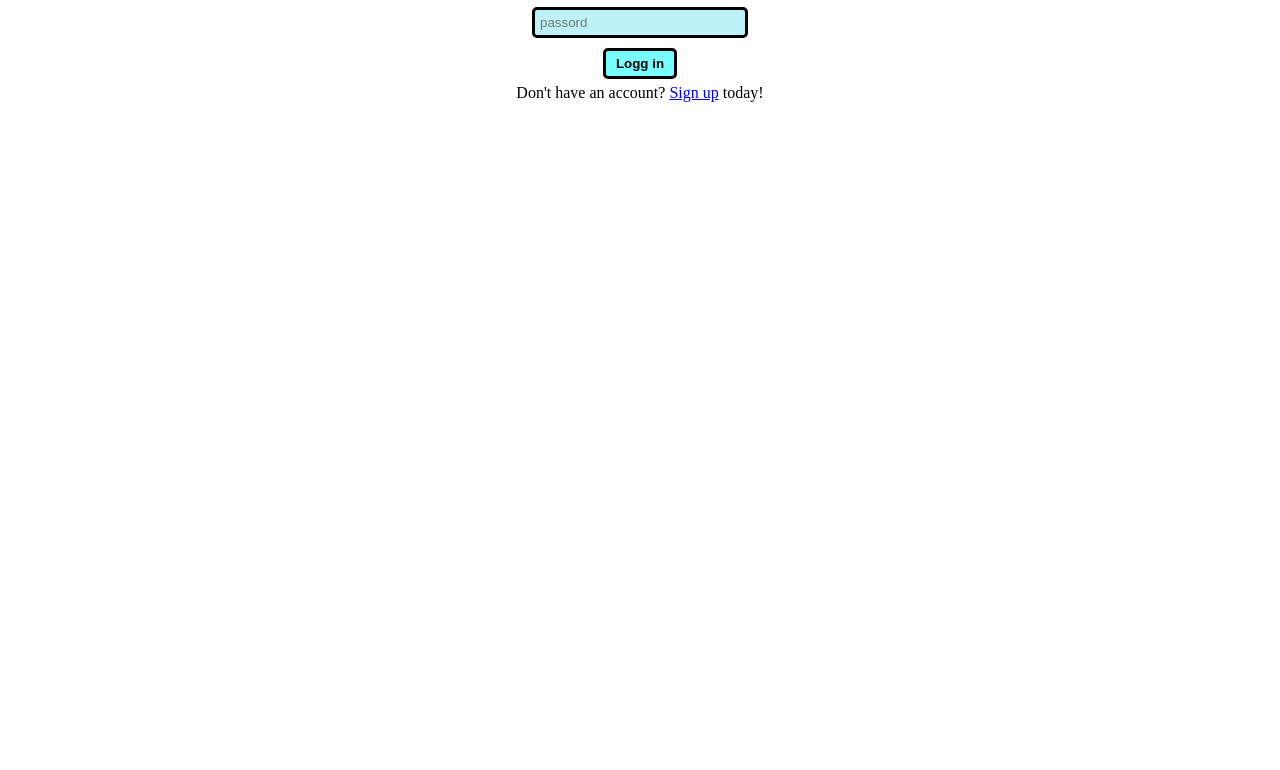
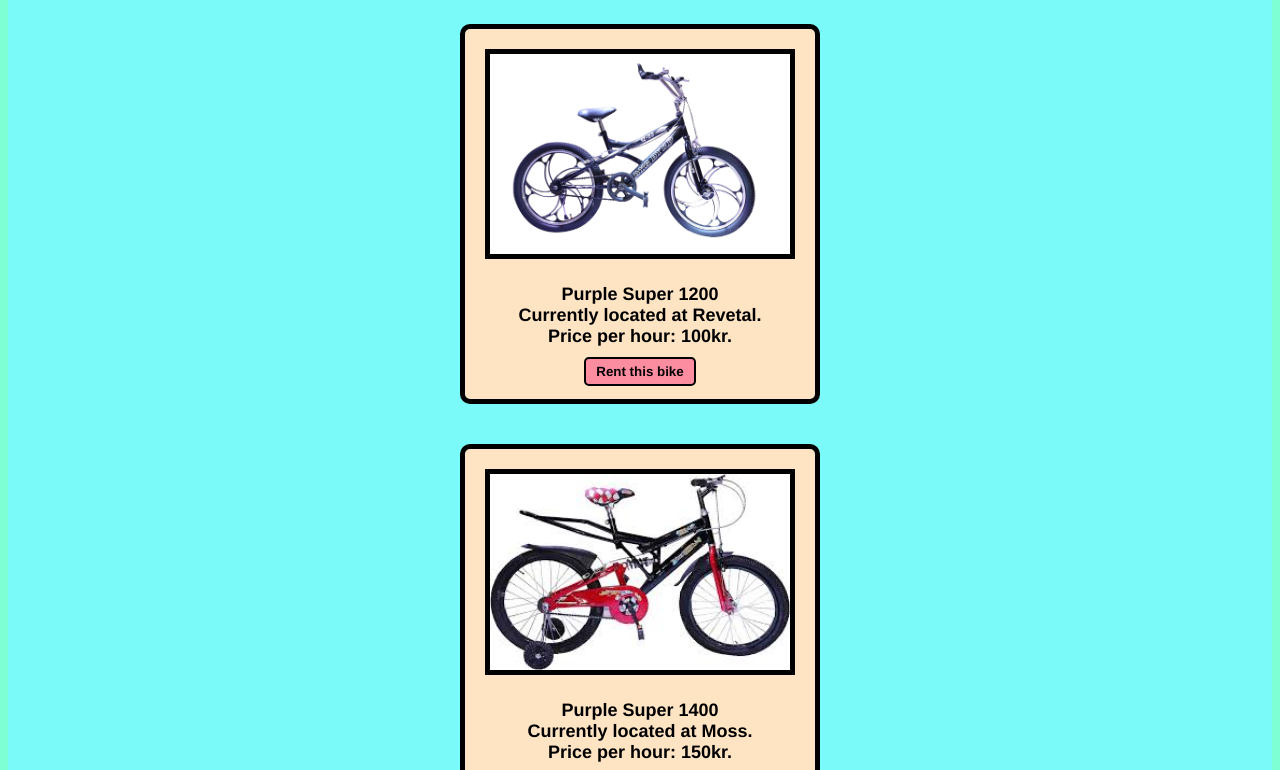
Before and after one commit to camillahu/Sykkelutleie, a plain HTML site: page index.html in a window 1280 px wide. Shown: the part 114-884 px from the top of the page. Before the commit the page ends 800 px from the top, so only its background shows below. Drawn offline with Linux system fonts and the light colour scheme.

Commit message:
litt fiksing

```diff
--- a/model.js
+++ b/model.js
@@ -2,9 +2,10 @@ const app= document.getElementById("app")
 let inputMsg = "";
 const model = {
     app: {
-        page: '',
+        page: 'bicycles',
         loggedInUser: null,
         isAdmin: false,
+        currentBike: null,
     },
     input: {
         createUserPage: {
@@ -40,16 +41,16 @@ const model = {
         bicycles: [
             {
                 bicycleId: 0,
-                color: "purple",
-                bicycleModel: "super 1200",
+                color: "Purple",
+                bicycleModel: "Super 1200",
                 location: "Revetal",
                 pricePerHour: 100,
                 img: "sykkel1.jpg",
             },
             {
                 bicycleId: 1,
-                color: "red and black",
-                bicycleModel: "super 1400",
+                color: "Red and black",
+                bicycleModel: "Super 1400",
                 location: "Moss",
                 pricePerHour: 150,
                 img: "sykkel2.jpg",
@@ -94,7 +95,6 @@ const model = {
             {rentMessage:  "",
             logInErrorMessage: "",
             },
-        selectedBikeId: -1,
 
     },
 }
--- a/scripts/bicyclesController.js
+++ b/scripts/bicyclesController.js
@@ -0,0 +1,4 @@
+function setSelectedBike(bikeId) {
+model.app.currentBike = bikeId;
+changePage('startRent')
+}
--- a/scripts/bicyclesView.js
+++ b/scripts/bicyclesView.js
@@ -2,7 +2,31 @@ function updateBicyclesView() {
     app.innerHTML = /*HTML*/ `
     <div class= "uBVContainer">
     <h1 class="uBVHeader">Bicycles for rent</h1>
-    <div class="bicyclePic1"><img src="sykkel1.jpg"> <br>
+    ${bicyclesLoop()}
+   </div>
+
+   `
+}
+
+function bicyclesLoop() {
+    let bikes = model.data.bicycles
+    let html = '';
+    for (let i = 0; i < bikes.length; i++) {
+        html += /*HTML*/ `
+        <div class="bicyclePic1"><img src="${bikes[i].img}"> <br>
+        ${bikes[0].color} ${bikes[i].bicycleModel} <br>
+            Currently located at ${bikes[i].location}. <br>
+            Price per hour: ${bikes[i].pricePerHour}kr.
+            <br> <button onclick="setSelectedBike(${i})">Rent this bike</button>
+        </div>
+        `
+    }
+    return html
+}
+
+
+
+/* <div class="bicyclePic1"><img src="sykkel1.jpg"> <br>
     Beautiful
     ${model.data.bicycles[0].color}
     ${model.data.bicycles[0].bicycleModel}. <br>
@@ -17,9 +41,4 @@ function updateBicyclesView() {
     Currently located at ${model.data.bicycles[1].location}. <br>
     Price per hour: ${model.data.bicycles[1].pricePerHour}kr.
     <br> <button onclick="setSelectedBike(1)">Rent this bike</button>
-    </div>
-
-   </div>
-
-   `
-}
+    </div> */
--- a/scripts/userRentPageController.js
+++ b/scripts/userRentPageController.js
@@ -19,9 +19,3 @@ function getPaymentMethod (chosenPaymentMethod) {
     `;
         updateUserRentPageView();
 }
-
-function setSelectedBike (bikeId){
-    console.log(bikeId)
-    model.data.selectedBikeId = bikeId;
-    changePage('startRent');
-}
--- a/scripts/userRentPageView.js
+++ b/scripts/userRentPageView.js
@@ -1,7 +1,7 @@
 function updateUserRentPageView() {
-    let bicycle = model.data.bicycles.find(bicycle=> bicycle.bicycleId == model.data.selectedBikeId)
+    let bicycle = model.data.bicycles.find(bicycle=> bicycle.bicycleId == model.app.currentBike)
     console.log(bicycle)
-    console.log(model.data.selectedBikeId)
+    console.log(model.app.currentBike)
         app.innerHTML = /*HTML*/ `
         <div class="uURPWInfo"><img src=${bicycle.img}> <br>
     Model: ${bicycle.bicycleModel} <br>
--- a/style.css
+++ b/style.css
@@ -1,12 +1,18 @@
+body{
+    background-color: aquamarine;
+}
 .cupContainer {
     font-family: arial, sans-serif;
-
+    display: flex;
+    justify-content: center;
+    align-items: center;
+    flex-direction: column;
 }
 
 .cupInputs input {
-    margin-bottom: 3px;
+    margin-bottom: 5px;
     background-color: rgb(248, 198, 182);
-    border: 1px solid rgb(114, 29, 4);
+    border: 3px solid rgb(43, 41, 40);
     border-radius: 3px;
 
 }
@@ -29,11 +35,13 @@
 .uBVContainer {
     background-color: rgb(123, 250, 250);
     padding: 30px;;
+    display: flex;
+    flex-direction: column;
+    justify-content: center;
+    align-items: center;
 }
 .uBVHeader{
     color: rgb(0, 0, 0);
-    margin: 20px;
-    margin-left: 80px;
     font-family: arial, sans-serif;
 }
 .bicyclePic1 {
```
Also changed, not shown: index.html (+2 -0 lines).
